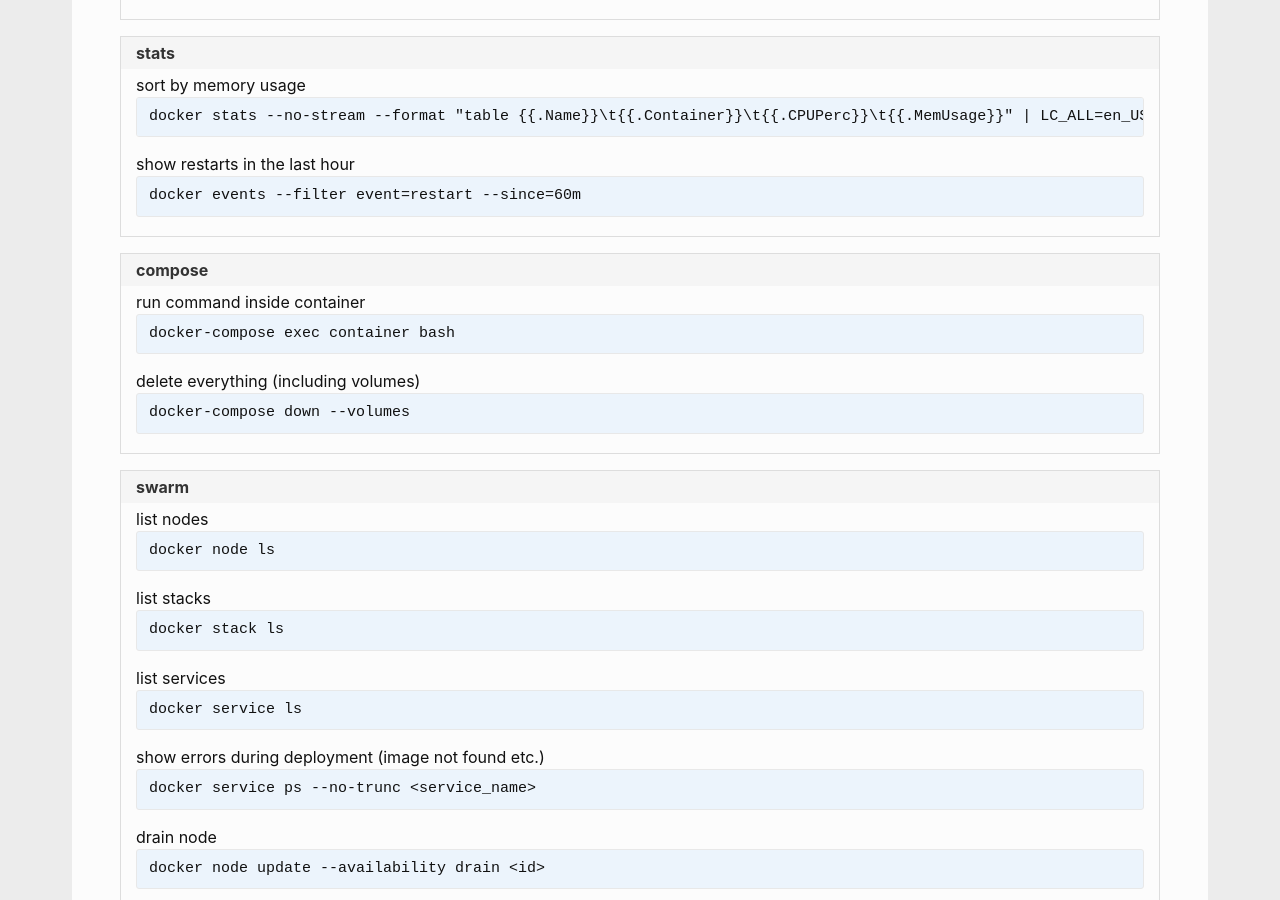
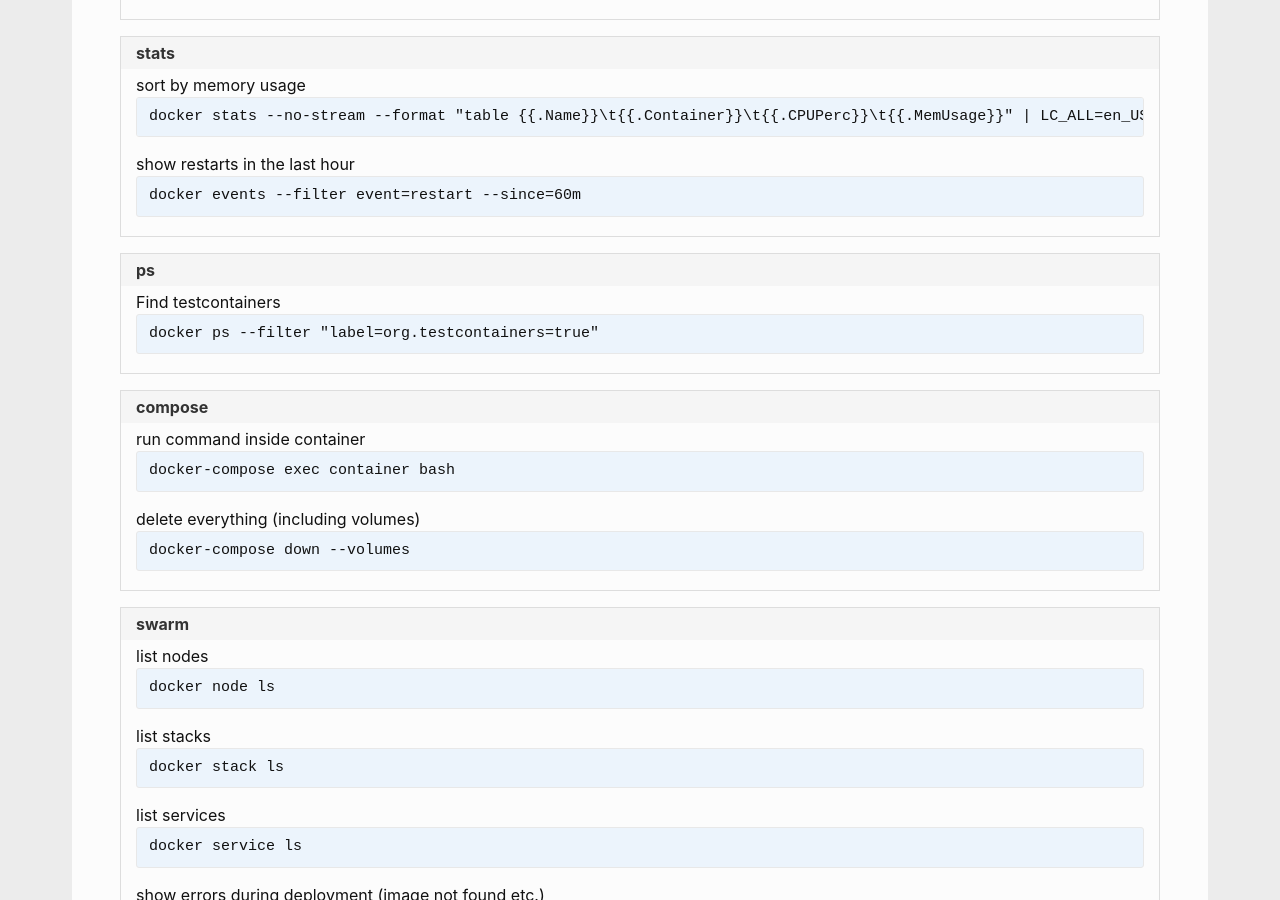
Before and after one commit to andreas-mausch/cheatsheets, a Jekyll site: the page built from _cheatsheets/docker.md, in a window 1280 px wide and 900 px high, scrolled down 442 px. Built offline with Jekyll 4.4.1, drawn with Linux system fonts in a browser that asks for light colours.

Commit message:
Find testcontainers

```diff
--- a/_cheatsheets/docker.md
+++ b/_cheatsheets/docker.md
@@ -12,6 +12,9 @@ section:
     commands:
       sort by memory usage: docker stats --no-stream --format "table {{.Name}}\t{{.Container}}\t{{.CPUPerc}}\t{{.MemUsage}}" | LC_ALL=en_US.utf8 sort -k 4 -h
       show restarts in the last hour: docker events --filter event=restart --since=60m
+  - name: ps
+    commands:
+      Find testcontainers: docker ps --filter "label=org.testcontainers=true"
   - name: compose
     commands:
       run command inside container: docker-compose exec container bash
```
